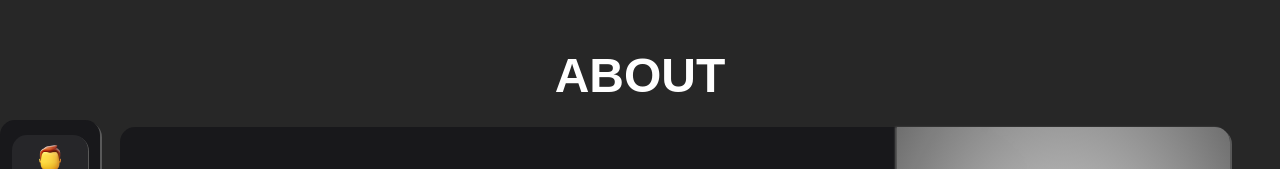
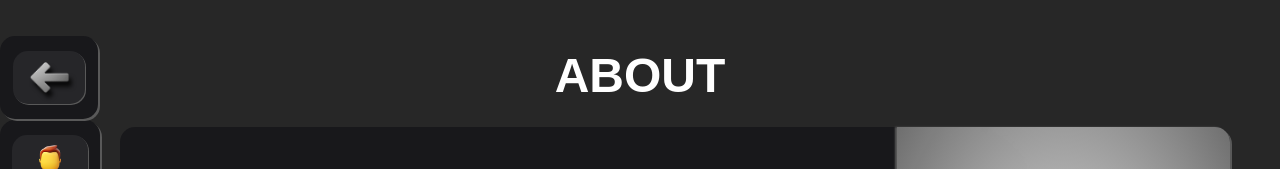
Before and after one commit to Jobin235/personalPortfolio, a React (Create React App) app: page /about in a window 1280 px wide. Shown: the top 169 px of the page. Built offline with nearby package versions, Linux system fonts and the light colour scheme.

Commit message:
back to menu button added

```diff
--- a/src/components/Layout.js
+++ b/src/components/Layout.js
@@ -1,12 +1,15 @@
 import React from "react";
 import {VerticleButton as ScrollUpButton} from "react-scroll-up-button";
 import SideMenu from "../components/SideMenu";
+import MenuButton from "../utils/MenuButton";
 import styles from "../styles/components/Layout.module.css";
 
 export default function Layout({ children }) {
   return (
     <div className={styles.container}>
+
       <SideMenu className={styles.sidemenu}/>
+      <MenuButton/>
       <main>{children}</main>
       <ScrollUpButton />
     </div>
--- /dev/null
+++ b/src/styles/utils/MenuButton.module.css
@@ -0,0 +1,86 @@
+.container {
+  position: absolute;
+  top: 4.5%;
+  left: 0;
+  background-color: #18181b;
+  border-radius: 15px;
+  box-shadow: 2px 2px #595959;
+  display: flex;
+  justify-content: center;
+  align-items: center;
+  padding: 15px 0;
+  z-index: 99;
+}
+
+.menu {
+  width: 70%;
+  background-color: #262629;
+  padding: 6px 2px;
+  border-radius: 15px;
+  cursor: pointer;
+  box-shadow: 1px 1px #595959;
+}
+
+.imageContainer {
+  display: grid;
+  place-items: center;
+}
+
+.menuImage {
+  width: 60%;
+  object-fit: contain;
+  filter: grayscale(1) drop-shadow(rgba(0, 0, 0, 0.8) 3px 5px 2px);
+}
+
+.menu:hover .menuImage {
+  filter: grayscale(0);
+}
+
+/* On screens that are 992px wide or less */
+@media screen and (max-width: 992px) {
+  .container {
+    width: 70px;
+    padding: 14px 6px;
+  }
+}
+
+/* On screens that are 772px high or less */
+@media screen and (max-height: 772px) {
+  .container {
+    top: 4%;
+    width: 60px;
+    padding: 10px 4px;
+  }
+
+  .menu {
+    width: 80%;
+    padding: 8px 1px;
+  }
+
+  .menuImage {
+    width: 50%;
+  }
+}
+
+/* On screens that are 572px high or less */
+@media screen and (max-height: 572px) {
+  .container {
+    width: 8.5vw;
+    top: 0;
+    left: 2vw;
+    height: 80px;
+    padding: 1.5px 6px;
+  }
+
+  .menu {
+    width: 80%;
+  }
+}
+
+/* On screens that are 992px wide or more  and 572 high or less */
+@media screen and (min-width: 992px) and (max-height: 572px) {
+  .container {
+    height: 88px;
+    padding: 7px;
+  }
+}
--- /dev/null
+++ b/src/utils/MenuButton.js
@@ -0,0 +1,34 @@
+import React, { useContext } from "react";
+import styles from "../styles/utils/MenuButton.module.css";
+import { AppContext } from "../utils/context";
+
+import { useNavigate } from "react-router-dom";
+import { motion } from "framer-motion";
+
+import back from "../assets/images/back.png";
+
+export default function MenuButton() {
+  const { sideMenuRender } = useContext(AppContext);
+  const navigate = useNavigate();
+
+  const slideInMenu = {
+    initial: { x: -100, opacity: 0 },
+    animate: { x: 0, opacity: 1 },
+  };
+
+  return (
+    <motion.div
+      className={styles.container}
+      initial="initial"
+      animate="animate"
+      exit="exit"
+      variants={!sideMenuRender ? slideInMenu : ""}
+    >
+      <div className={styles.menu} onClick={() => navigate("/")}>
+        <div className={styles.imageContainer}>
+          <img src={back} className={styles.menuImage} alt="menu" />
+        </div>
+      </div>
+    </motion.div>
+  );
+}
```
Also changed, not shown: src/assets/images/back.png (added).
